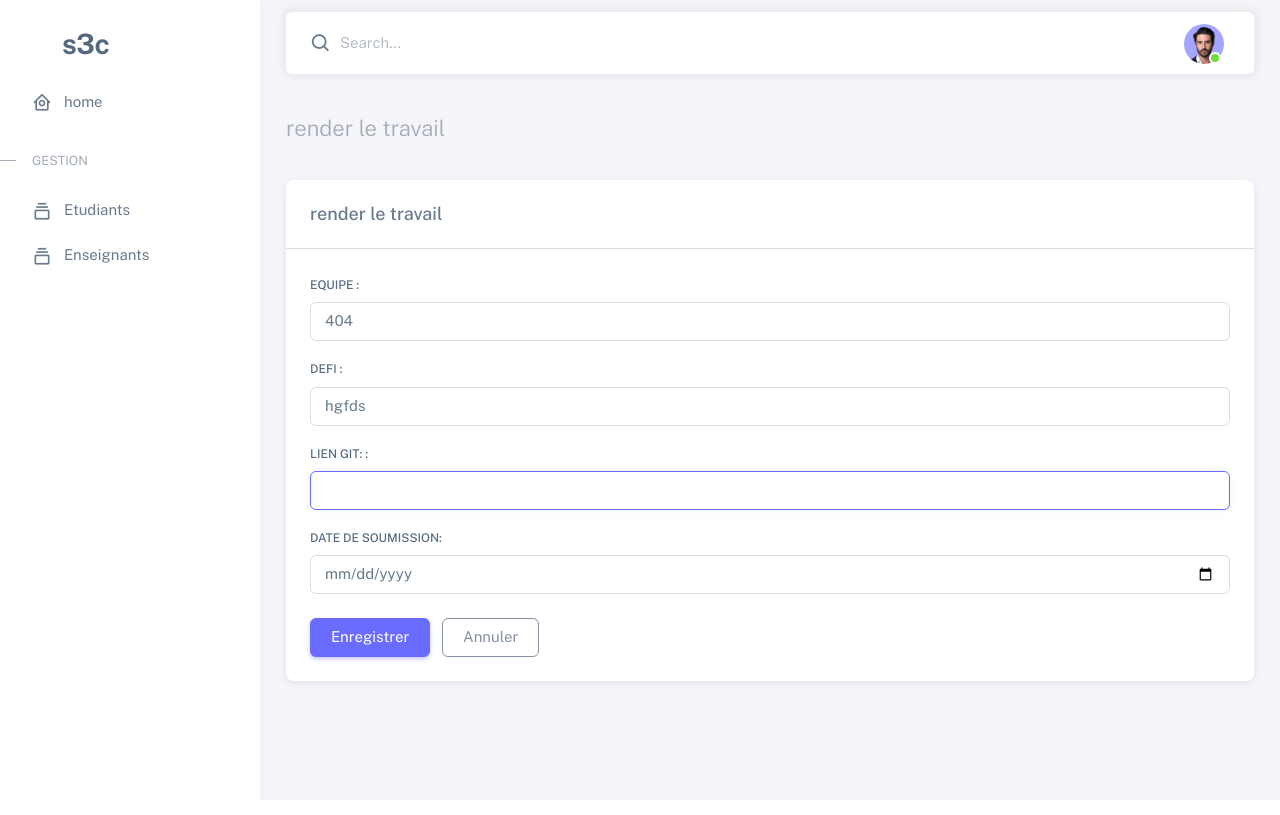
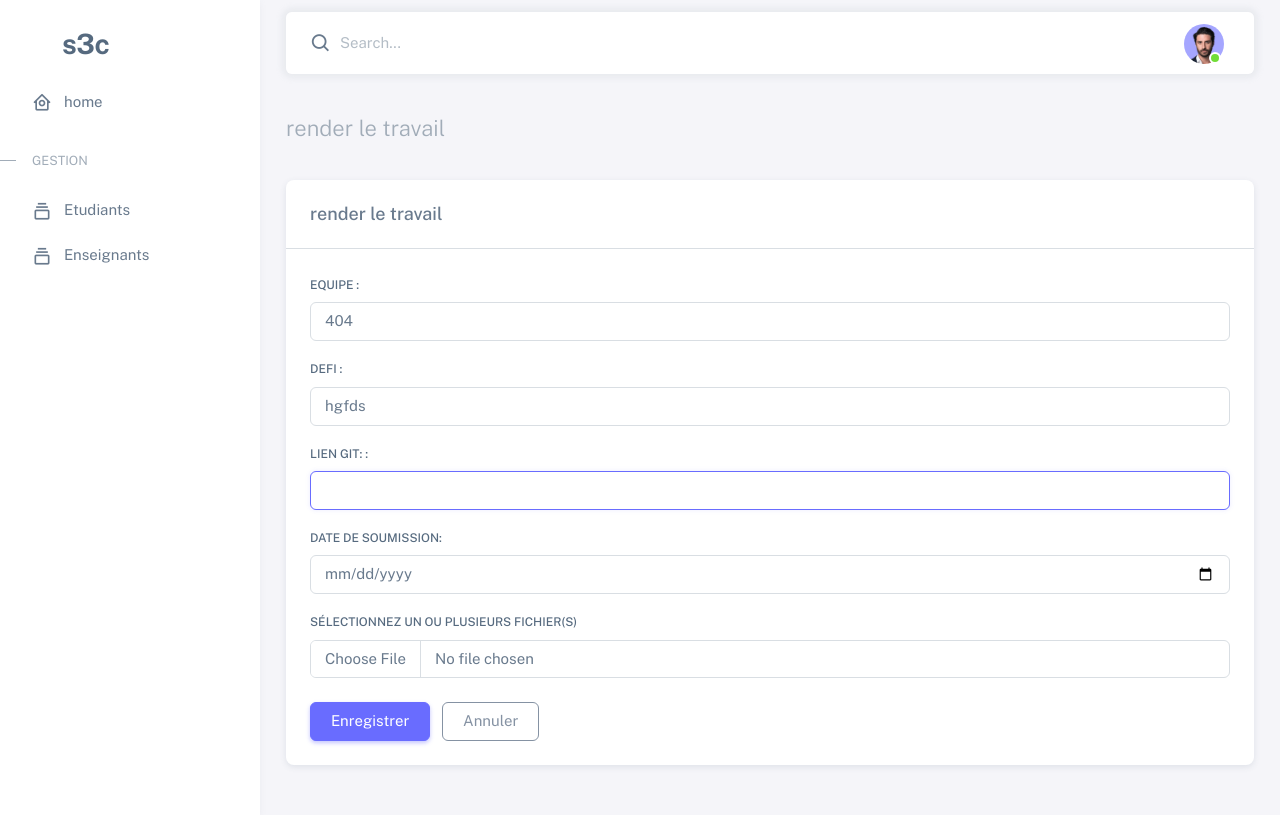
Before and after one commit to AymanMady/S3C, a Django app: page /render_travail/ in a window 1280 px wide. Run offline with Django 4.2, Linux system fonts and the light colour scheme; data comes from the database, SQL or seed files in the repository; parts of the project's set-up code (start-up, migrations or seed data) failed here and were passed over; some libraries are stand-ins or nearby versions.

Commit message:
Add correction of error

```diff
--- a/S3C/main/models.py
+++ b/S3C/main/models.py
@@ -65,6 +65,7 @@ class Soumission(models.Model):
         ('évalué', 'Évalué'),
     )
     équipe = models.ForeignKey(Équipe, on_delete=models.CASCADE)
+    file = models.FileField(upload_to='uploads/', null=True, blank=True)
     défi = models.ForeignKey(Défi, on_delete=models.CASCADE)
     lienGit = models.CharField(max_length=255)
     dateSoumission = models.DateTimeField()
--- a/S3C/rendre/templates/rendre.html
+++ b/S3C/rendre/templates/rendre.html
@@ -46,6 +46,10 @@
                                   <label for="firstName" class="form-label">Date de Soumission:</label>
                                   <input class="form-control" type="date" id="firstName" name="dateSoumission"  autofocus />
                               </div>
+                              <div class="mb-3 col-md-12">
+                                <label for="file" class="form-label">Sélectionnez un ou plusieurs fichier(s)</label>
+                                <input class="form-control" type="file" id="file" name="file"  autofocus />
+                            </div>
                           </div>
 
                           <div class="mt-2">
--- a/S3C/rendre/views.py
+++ b/S3C/rendre/views.py
@@ -16,6 +16,7 @@ def render_travail(request):
         # Récupérer les données du formulaire
         équipe_id = request.POST.get('équipe')
         défi_id = request.POST.get('défi')
+        file = request.POST.get('file')
         lien_git = request.POST.get('lienGit')
         date_soumission = request.POST.get('dateSoumission')
 
@@ -23,6 +24,7 @@ def render_travail(request):
         soumission = Soumission.objects.create(
             équipe_id=équipe_id,
             défi_id=défi_id,
+            file = file,
             lienGit=lien_git,
             dateSoumission=date_soumission,
         )
```
Also changed, not shown: S3C/db.sqlite3, S3C/main/migrations/0005_merge_20240317_0238.py (added), S3C/main/migrations/0006_soumission_file.py (added), S3C/tach1/migrations/0001_initial.py, 1 other file.
